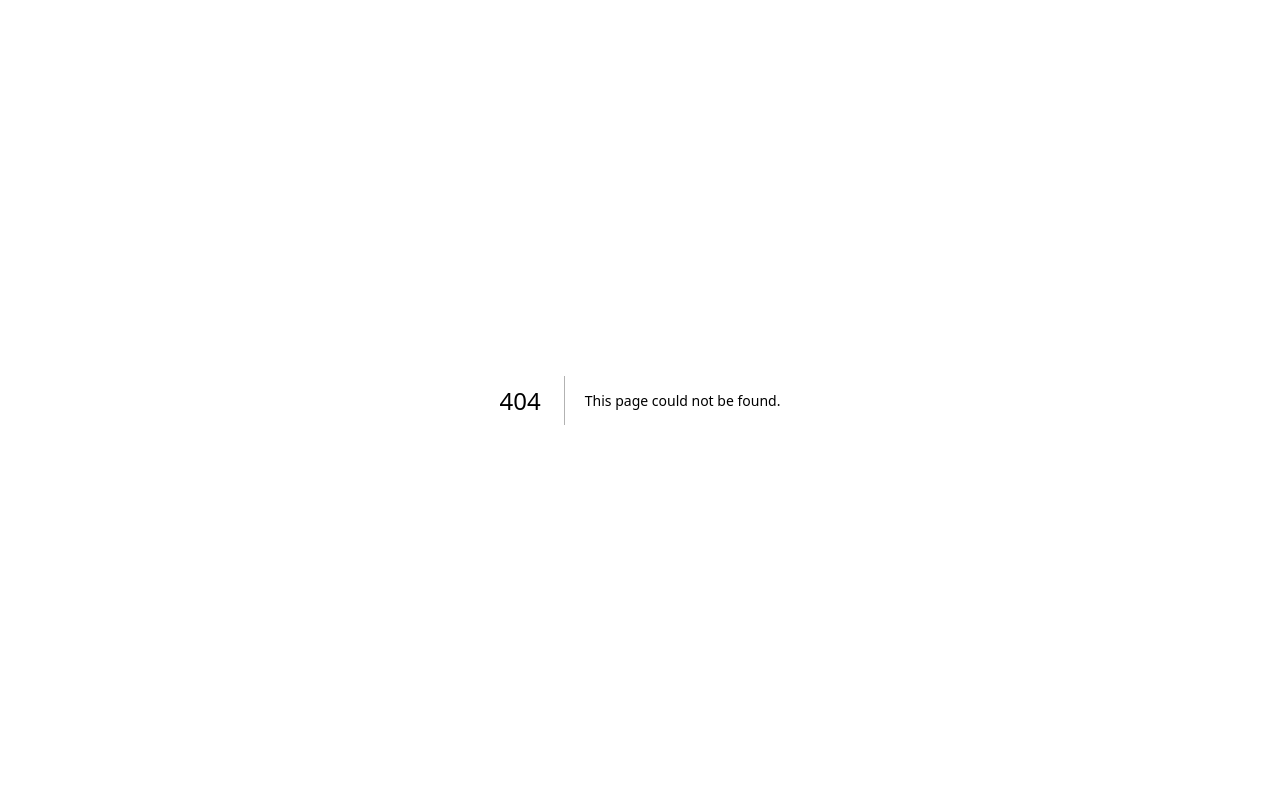
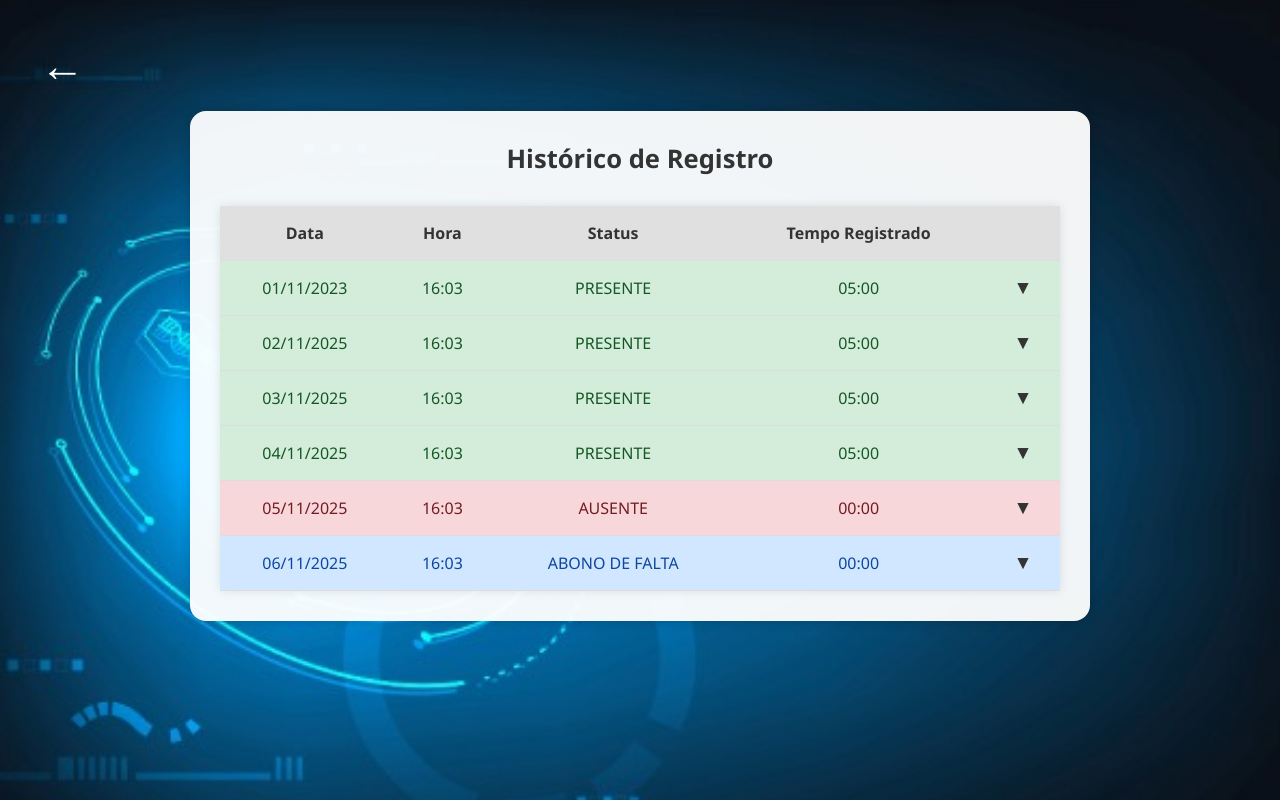
Before and after one commit to pedro06ph-hub/EasyControl-, a Next.js app: page /Historico in a window 1280 px wide. Before the commit this address had no page. Built offline with nearby package versions, Linux system fonts and the light colour scheme.

Commit message:
Criação da tela de histórico

```diff
--- /dev/null
+++ b/pages/Historico.js
@@ -0,0 +1,91 @@
+import Head from "next/head";
+import { useRouter } from "next/router";
+import { useState } from "react";
+import styles from "../styles/Historico.module.css";
+
+export default function Historico() {
+  const router = useRouter();
+  const [expandedIndex, setExpandedIndex] = useState(null);
+
+  const registros = [
+    { data: "01/11/2023", hora: "16:03", status: "PRESENTE", tempo: "05:00" },
+    { data: "02/11/2025", hora: "16:03", status: "PRESENTE", tempo: "05:00" },
+    { data: "03/11/2025", hora: "16:03", status: "PRESENTE", tempo: "05:00" },
+    { data: "04/11/2025", hora: "16:03", status: "PRESENTE", tempo: "05:00" },
+    { data: "05/11/2025", hora: "16:03", status: "AUSENTE", tempo: "00:00" },
+    { data: "06/11/2025", hora: "16:03", status: "ABONO DE FALTA", tempo: "00:00", observacao: "Falta justificada" },
+  ];
+
+  const toggleExpand = (index) => {
+    setExpandedIndex(expandedIndex === index ? null : index);
+  };
+
+  return (
+    <>
+      <Head>
+        <title>Histórico de Registro - EasyControl</title>
+        <meta name="description" content="Histórico de registros de ponto" />
+      </Head>
+
+      <div className={styles.page}>
+        <div className={styles.topBar}>
+          <button className={styles.backButton} onClick={() => router.push("/Menu")}>
+            ←
+          </button>
+        </div>
+
+        <div className={styles.content}>
+          <h2 className={styles.title}>Histórico de Registro</h2>
+          <table className={styles.table}>
+            <thead>
+              <tr>
+                <th>Data</th>
+                <th>Hora</th>
+                <th>Status</th>
+                <th>Tempo Registrado</th>
+                <th></th>
+              </tr>
+            </thead>
+            <tbody>
+              {registros.map((registro, index) => (
+                <>
+                  <tr
+                    key={index}
+                    className={
+                      registro.status === "PRESENTE"
+                        ? styles.presente
+                        : registro.status === "AUSENTE"
+                        ? styles.ausente
+                        : styles.justificada
+                    }
+                  >
+                    <td>{registro.data}</td>
+                    <td>{registro.hora}</td>
+                    <td>{registro.status}</td>
+                    <td>{registro.tempo}</td>
+                    <td>
+                      <button
+                        className={styles.toggleBtn}
+                        onClick={() => toggleExpand(index)}
+                      >
+                        ▼
+                      </button>
+                    </td>
+                  </tr>
+                  {expandedIndex === index && (
+                    <tr className={styles.observacaoRow}>
+                      <td colSpan="5" className={styles.observacaoBox}>
+                        <strong>Observação:</strong>{" "}
+                        {registro.observacao || "Sem observações"}
+                      </td>
+                    </tr>
+                  )}
+                </>
+              ))}
+            </tbody>
+          </table>
+        </div>
+      </div>
+    </>
+  );
+}
--- a/pages/login.js
+++ b/pages/login.js
@@ -5,7 +5,7 @@ import { useRouter } from "next/router";
 import { useState } from "react";
 import styles from "../styles/Login.module.css";
 
-export default function Login() {
+export default function login() {
   const router = useRouter();
   const [lembrar, setLembrar] = useState(false);
 
@@ -63,7 +63,7 @@ export default function Login() {
             </form>
 
             <div className={styles.links}>
-              <Link href="/criar-conta" className={styles.link}>CRIAR CONTA</Link>
+              <Link href="/CriarConta" className={styles.link}>CRIAR CONTA</Link>
               <Link href="/Esquecisenha" className={styles.link}>ESQUECI MINHA SENHA</Link>
             </div>
           </div>
--- /dev/null
+++ b/styles/Historico.module.css
@@ -0,0 +1,97 @@
+.page {
+  width: 100%;
+  min-height: 100vh;
+  background: url("/TelaFundoEasyControl.jpg") no-repeat center center;
+  background-size: cover;
+  padding: 40px;
+  box-sizing: border-box;
+  font-family: 'Segoe UI', sans-serif;
+}
+
+.topBar {
+  display: flex;
+  align-items: center;
+  margin-bottom: 20px;
+}
+
+.backButton {
+  background: none;
+  border: none;
+  font-size: 2.8rem;
+  color: white;
+  cursor: pointer;
+  font-weight: bold;
+}
+
+.content {
+  background-color: rgba(255, 255, 255, 0.95);
+  padding: 30px;
+  border-radius: 16px;
+  max-width: 900px;
+  margin: 0 auto;
+  box-shadow: 0 0 12px rgba(0,0,0,0.2);
+}
+
+.title {
+  font-size: 1.6rem;
+  font-weight: bold;
+  margin-bottom: 30px;
+  color: #333;
+  text-align: center;
+}
+
+.table {
+  width: 100%;
+  border-collapse: collapse;
+  box-shadow: 0 0 10px rgba(0,0,0,0.1);
+}
+
+.table th,
+.table td {
+  padding: 16px;
+  text-align: center;
+  border-bottom: 1px solid #ddd;
+}
+
+.table th {
+  background-color: #e0e0e0;
+  font-weight: bold;
+  color: #333;
+}
+
+.presente {
+  background-color: #d4edda;
+  color: #155724;
+}
+
+.ausente {
+  background-color: #f8d7da;
+  color: #721c24;
+}
+
+.justificada {
+  background-color: #d0e7ff;
+  color: #0d47a1;
+}
+
+.toggleBtn {
+  background: none;
+  border: none;
+  font-size: 1.2rem;
+  cursor: pointer;
+  color: #333;
+}
+
+.observacaoRow td {
+  padding: 0;
+  border: none;
+}
+
+.observacaoBox {
+  background-color: #f0f0f0;
+  padding: 20px;
+  border-radius: 10px;
+  text-align: left;
+  font-size: 0.95rem;
+  color: #333;
+}
--- a/styles/Login.module.css
+++ b/styles/Login.module.css
@@ -2,7 +2,7 @@
   display: flex;
   height: 100vh;
   font-family: 'Segoe UI', sans-serif;
-  background: linear-gradient(to right, #a9a9a9, #dcdcdc); /* 30% mais escuro */
+  background: linear-gradient(to right, #a9a9a9, #dcdcdc);
 }
 
 .formWrapper {
@@ -13,7 +13,7 @@
 }
 
 .formCard {
-  background-color: #c4c4c4; /* retângulo mais escuro */
+  background-color: #c4c4c4;
   border-radius: 30px;
   padding: 3rem;
   width: 100%;
--- a/styles/Menu.module.css
+++ b/styles/Menu.module.css
@@ -1,21 +1,18 @@
 .page {
   width: 100%;
-  height: 100vh;
+  min-height: 100vh;
   background: url("/TelaFundoEasyControl.jpg") no-repeat center center;
   background-size: cover;
+  font-family: 'Segoe UI', sans-serif;
   padding: 20px;
   box-sizing: border-box;
-  display: flex;
-  flex-direction: column;
-  align-items: center;
 }
 
 .logoHeader {
   display: flex;
   align-items: center;
   gap: 10px;
-  margin-bottom: 30px;
-  align-self: flex-start;
+  margin-bottom: 20px;
 }
 
 .logoText {
@@ -24,97 +21,31 @@
   color: white;
 }
 
-.container {
-  display: flex;
-  gap: 60px;
-  justify-content: center;
-  align-items: flex-start;
-  width: 100%;
-  max-width: 1400px;
-}
-
-.leftPanel, .rightPanel {
-  flex: 1;
-  display: flex;
-  flex-direction: column;
-  gap: 30px;
-}
-
-.calendarBox, .recordBox, .addressBox {
-  background-color: rgba(255, 255, 255, 0.95);
-  padding: 40px;
-  border-radius: 16px;
-  color: #222;
-  box-shadow: 0 0 12px rgba(0,0,0,0.1);
-}
-
-.calendarBox h2,
-.addressBox h3 {
-  margin-bottom: 20px;
-  font-weight: bold;
-  color: #111;
-  font-size: 1.2rem;
-}
-
-.datePicker,
-.timePicker {
-  width: 100%;
-  padding: 12px;
-  font-size: 1rem;
-  margin-bottom: 20px;
-  border: 1px solid #ccc;
-  border-radius: 10px;
-}
-
-.btnEdit, .btnClock {
-  padding: 16px;
-  font-size: 1rem;
-  border: none;
-  border-radius: 10px;
-  cursor: pointer;
-  width: 100%;
-}
-
-.btnEdit {
-  background-color: #4f46e5;
-  color: white;
-}
-
-.btnClock {
-  background-color: #10b981;
-  color: white;
-}
-
 .userMenuButton {
   position: absolute;
   top: 20px;
-  right: 30px;
-  z-index: 10;
+  right: 20px;
 }
 
 .menuToggle {
-  background: transparent;
+  font-size: 1.5rem;
+  background: none;
   border: none;
-  font-size: 28px;
   color: white;
   cursor: pointer;
 }
 
 .dropdownMenu {
-  position: absolute;
-  top: 50px;
-  right: 30px;
-  background-color: rgba(255, 255, 255, 0.95);
+  background-color: white;
+  border-radius: 10px;
   padding: 20px;
-  border-radius: 12px;
-  box-shadow: 0 0 10px rgba(0,0,0,0.2);
-  width: 220px;
+  box-shadow: 0 0 12px rgba(0,0,0,0.2);
+  margin-top: 10px;
 }
 
 .userName {
   font-weight: bold;
   margin-bottom: 10px;
-  color: #333;
 }
 
 .dropdownMenu ul {
@@ -124,12 +55,133 @@
 }
 
 .dropdownMenu li {
-  padding: 8px 0;
-  border-bottom: 1px solid #ddd;
-  color: #222;
+  padding: 10px 0;
   cursor: pointer;
+  border-bottom: 1px solid #eee;
+  font-size: 0.95rem;
 }
 
-.dropdownMenu li:last-child {
-  border-bottom: none;
+.dropdownMenu li:hover {
+  color: #4f46e5;
 }
+
+.container {
+  display: flex;
+  gap: 40px;
+  margin-top: 60px;
+  flex-wrap: wrap;
+}
+
+.leftPanel,
+.rightPanel {
+  flex: 1;
+  min-width: 300px;
+}
+
+.calendarBox {
+  background-color: rgba(255,255,255,0.95);
+  padding: 20px;
+  border-radius: 16px;
+  box-shadow: 0 0 12px rgba(0,0,0,0.1);
+}
+
+.datePicker,
+.timePicker {
+  width: 100%;
+  padding: 12px;
+  margin-top: 10px;
+  margin-bottom: 20px;
+  border-radius: 10px;
+  border: 1px solid #ccc;
+}
+
+.recordBox p {
+  margin: 5px 0;
+}
+
+.addressBox {
+  background-color: rgba(255,255,255,0.95);
+  padding: 20px;
+  border-radius: 16px;
+  margin-bottom: 20px;
+  box-shadow: 0 0 12px rgba(0,0,0,0.1);
+}
+
+.btnEditarLoc,
+.btnRelogio {
+  width: 100%;
+  padding: 14px;
+  font-size: 1rem;
+  background-color: #4f46e5;
+  color: white;
+  border: none;
+  border-radius: 10px;
+  cursor: pointer;
+  margin-bottom: 10px;
+}
+
+.btnRelogio {
+  background-color: #6a1b9a;
+}
+
+.btnEditarLoc:hover,
+.btnRelogio:hover {
+  opacity: 0.9;
+}
+
+/* Modal de logout */
+.modalOverlay {
+  position: fixed;
+  top: 0;
+  left: 0;
+  width: 100%;
+  height: 100%;
+  background-color: rgba(0,0,0,0.6);
+  display: flex;
+  justify-content: center;
+  align-items: center;
+  z-index: 100;
+}
+
+.modalBox {
+  background-color: white;
+  padding: 40px;
+  border-radius: 20px;
+  text-align: center;
+  box-shadow: 0 0 20px rgba(0,0,0,0.3);
+  max-width: 400px;
+  width: 90%;
+}
+
+.modalText {
+  font-size: 1.2rem;
+  font-weight: bold;
+  margin-bottom: 30px;
+  color: #333;
+}
+
+.modalButtons {
+  display: flex;
+  justify-content: space-around;
+  gap: 20px;
+}
+
+.btnConfirm {
+  padding: 12px 24px;
+  background-color: #4f46e5;
+  color: white;
+  border: none;
+  border-radius: 10px;
+  cursor: pointer;
+  font-weight: bold;
+}
+
+.btnCancel {
+  padding: 12px 24px;
+  background-color: #ccc;
+  color: #333;
+  border: none;
+  border-radius: 10px;
+  cursor: pointer;
+  font-weight: bold;
+}
```
Also changed, not shown: pages/CriarConta.js (+23 -42 lines), pages/Menu.js (+34 -9 lines), styles/CriarConta.module.css (added).
